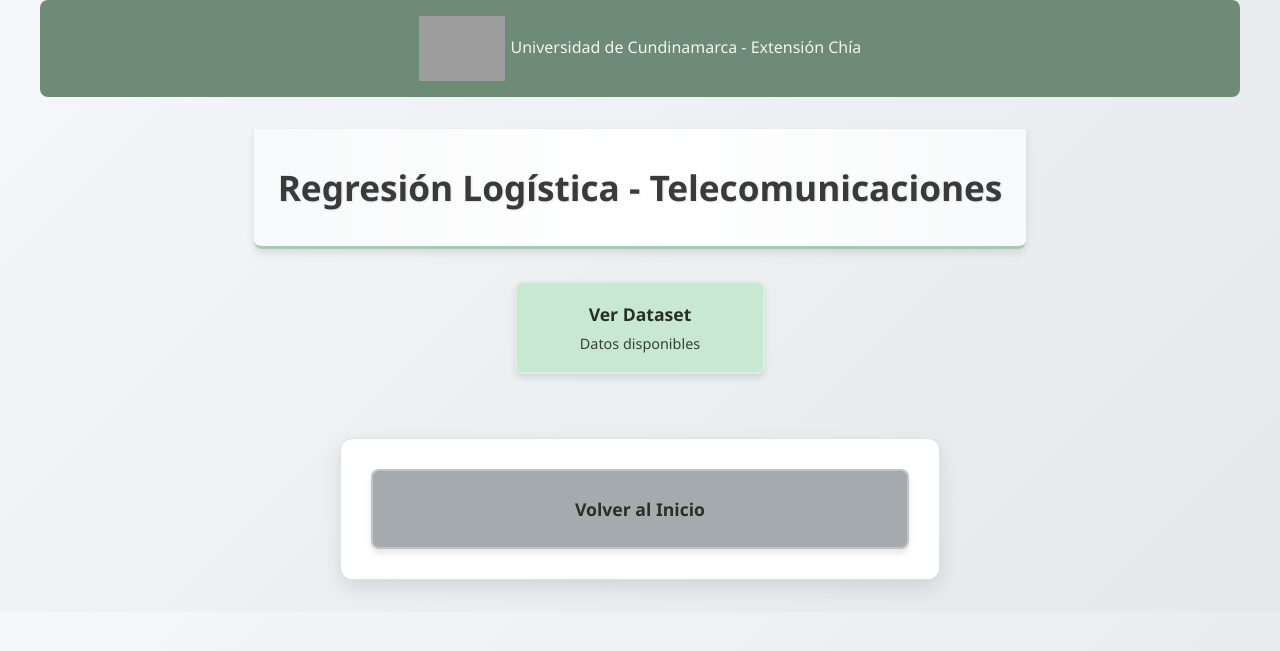
After one commit to LauraBotia117/TeamCanela, a Flask app: page /Supermercado/ in a window 1280 px wide. The commit adds this page. Shown: the top 651 px of the page. Run offline with Flask 3, Linux system fonts and the light colour scheme; parts of the project's set-up code (start-up, migrations or seed data) failed here and were passed over; grey boxes are pictures that could not be loaded.

Commit message:
Prediccion y guardar datos
Codigo con modelo con metricas altas, menu de navegacion y pagina con correcta prediccion y se añaden los datos a un nuevo csv

```diff
--- /dev/null
+++ b/Templates/MenuNavegacionNcc.html
@@ -0,0 +1,225 @@
+<!DOCTYPE html>
+<html lang="es" dir="ltr">
+<head>
+    <meta charset="UTF-8">
+    <meta name="viewport" content="width=device-width, initial-scale=1.0">
+
+    <title>Menú de Telecomunicaciones</title>
+    <style>
+        * {
+            margin: 0px;
+            padding: 0;
+            box-sizing: border-box;
+            font-family: 'Segoe UI', Tahoma, Geneva, Verdana, sans-serif;
+        }
+
+        body {
+            background-color: #070707;
+            line-height: 2.6;
+            padding: 0px;
+            background-image: linear-gradient(135deg, #f5f7fa 0%, #e4e8eb 100%);
+            display: flex;
+            flex-direction: column;
+            align-items: center;
+
+        }
+        .main-container {
+            width: 100%;
+            max-width: 1200px;
+            display: flex;
+            flex-direction: column;
+            align-items: center;
+        }
+
+        h1 {
+            color: #3a3a3a;
+            font-size: 2.2rem;
+            text-shadow: 1px 1px 2px rgba(0,0,0,0.1);
+            padding: 0.8rem 1.5rem;
+            border-bottom: 3px solid #a9c8b2;
+            border-radius: 0 0 8px 8px;
+            text-align: center;
+            display: inline-block;
+            background: linear-gradient(to right, #f8f9fa, #ffffff, #f8f9fa);
+            box-shadow: 0 4px 8px rgba(0,0,0,0.1);
+            position: relative;
+            margin-bottom: 2rem;
+        }
+
+
+        .button-row {
+            display: flex;
+            justify-content: center;
+            flex-wrap: wrap;
+            gap: 1.5rem;
+            width: 100%;
+            max-width: 900px;
+            margin-bottom: 2rem;
+        }
+
+        .button-row button {
+            flex: 1;
+            min-width: 200px;
+            max-width: 250px;
+        }
+
+        .button-container {
+            max-width: 600px;
+            margin: 2rem auto;
+            display: flex;
+            flex-direction: column;
+            gap: 1.5rem;
+            padding: 30px;
+            background-color: white;
+            border-radius: 12px;
+            box-shadow: 0 8px 20px rgba(0, 0, 0, 0.1);
+            border: 1px solid #e0e0e0;
+            width: 100%;
+        }
+
+        button {
+            background: #c8e8d1;
+            color: #283022;
+            border: none;
+            padding: 1.2rem;
+            font-size: 1.1rem;
+            cursor: pointer;
+            border-radius: 8px;
+            transition: all 0.3s ease;
+            box-shadow: 0 4px 6px rgba(0, 0, 0, 0.1);
+            display: flex;
+            flex-direction: column;
+            align-items: center;
+            justify-content: center;
+            min-height: 80px;
+            border: 2px solid rgba(255, 255, 255, 0.3);
+            position: relative;
+            overflow: hidden;
+        }
+
+        button::before {
+            content: '';
+            position: absolute;
+            top: 0;
+            left: 0;
+            width: 100%;
+            height: 100%;
+            background: linear-gradient(45deg,
+                          rgba(255,255,255,0.1) 0%,
+                          rgba(255,255,255,0.3) 50%,
+                          rgba(255,255,255,0.1) 100%);
+            transform: translateX(-100%);
+            transition: transform 0.4s;
+        }
+
+        button:hover {
+            background:#f4fdf6;
+            transform: translateY(-3px);
+            box-shadow: 0 6px 12px rgba(0, 0, 0, 0.15);
+        }
+
+        button:hover::before {
+            transform: translateX(100%);
+        }
+
+        button:active {
+            transform: translateY(1px);
+        }
+
+        button span {
+            display: block;
+            font-size: 0.9rem;
+            margin-top: 0.5rem;
+            opacity: 0.9;
+        }
+
+
+        button.return-btn {
+            background: #a5aaaf;
+            width: 100%;
+            margin-top: 100p;
+            margin-left: 0px;
+        }
+
+        button.return-btn:hover {
+            background: #7fd692;
+
+        }
+
+
+        .university-header {
+            background-color: #6e8b77;
+            color: rgb(243, 243, 243);
+            padding: 1rem;
+            text-align: center;
+            margin-bottom: 2rem;
+            border-radius: 8px;
+
+            width: 100%;
+            max-width: px;margin-top: 0px;
+        }
+
+        .university-header img {
+            height: 65px;
+            margin-right: 1px;
+            vertical-align: middle;
+            border-radius: 0%;
+        }
+
+
+        @media (max-width: 768px) {
+            h1 {
+                font-size: 1.8rem;
+            }
+
+            .button-row {
+                flex-direction: column;
+                align-items: center;
+            }
+
+            .button-row button {
+                width: 100%;
+                max-width: 100%;
+            }
+        }
+    </style>
+</head>
+<body>
+    <div class="main-container">
+        <!-- Header universitario -->
+        <div class="university-header">
+            <img src="https://www.ucundinamarca.edu.co/images/ucundinamarca/escudo-color.png" alt="">
+            <span>Universidad de Cundinamarca - Extensión Chía</span>
+        </div>
+
+        <!-- Título centrado -->
+        <h1>Regresión Logística - Telecomunicaciones</h1>
+
+        <!-- Botones en fila -->
+        <div class="button-row">
+            <button onclick="location.href='/Supermercado/Predecir'">
+                <strong>Ver Dataset</strong>
+                <span>Datos disponibles</span>
+            </button>
+
+          <!-- <button onclick="location.href='/Telecomunicaciones/Predecir'">
+                <strong>Hacer Predicción</strong>
+                <span>Modelo de clasificación</span>
+            </button>
+
+            <button onclick="location.href='/Telecomunicaciones/Resultados'">
+                <strong>Ver Resultados</strong>
+                <span>Métricas y análisis</span>
+            </button>-->
+        </div>
+
+        <!-- Botón de volver (centrado) -->
+        <div class="button-container">
+            <button class="return-btn" onclick="location.href='/'">
+                <strong>Volver al Inicio</strong>
+            </button>
+        </div>
+    </div>
+
+</body>
+</html>
--- a/Templates/inicioflask.html
+++ b/Templates/inicioflask.html
@@ -34,6 +34,7 @@
         <button onclick="location.href='/RegresionLogistica/'">Mapa Mental Regresión Logística / Semana 5</button>
         <button onclick="location.href='/Telecomunicaciones/'">Telecomunicaciones Prediccion / Regresión Logística Semana 6</button>
         <button onclick="location.href='/modelo/'">Modelos Clasificacion /  Semana 7</button>
+        <button onclick="location.href='/Supermercado/'">Modelos Clasificacion /  Semana 8</button>
     </div>
 </body>
 </html>
--- a/app.py
+++ b/app.py
@@ -3,6 +3,7 @@ import sqlite3
 import LineaRegresiones
 import PyRegresion
 import PyLogistica
+from Pyncc import predecir_cliente, guardar_datos_prediccion
 from poblar_db import obtener_modelo_por_id, obtener_modelos, obtener_modelos_detalle
 from PyLogistica import obtener_matriz_confusion, obtener_metricas
 
@@ -97,6 +98,7 @@ def mostrar_resultados():
     accuracy, precision, recall = obtener_metricas()
     return render_template('ResultadosLogistica.html', matriz_confusion=matriz_confusion, accuracy=accuracy, precision=precision, recall=recall)
 
+#SEMANA 7
 @app.route("/modelo/")
 def index():
     modelos = obtener_modelos()
@@ -108,3 +110,23 @@ def modelo(modelo_id):
     modelos = obtener_modelos()
     modelo = obtener_modelo_por_id(modelo_id)
     return render_template("modelo.html", modelo=modelo, modelos=modelos)
+
+#SEMANA 8
+@app.route("/Supermercado/")
+def menusup():
+    return render_template("MenuNavegacionNcc.html")
+
+@app.route("/Supermercado/Predecir", methods=["GET", "POST"])
+def supermerpredecir():
+    prediccion = None
+    if request.method == "POST":
+        frecuencia_visita = float(request.form["frecuencia_visita"])
+        monto_gasto = float(request.form["monto_gasto"])
+        categoria_compra = request.form["categoria_compra"]
+
+        # Llamar a la función para obtener la predicción
+        prediccion = predecir_cliente(frecuencia_visita, monto_gasto, categoria_compra)
+
+        guardar_datos_prediccion(frecuencia_visita, monto_gasto, categoria_compra, prediccion)
+
+    return render_template("PredecirSup.html", prediccion=prediccion)
--- /dev/null
+++ b/nuevos_datos_predicciones.csv
@@ -0,0 +1 @@
+20.0,500000.0,Alimentos,Ocasional
```
Also changed, not shown: Pyncc.py (added, +101 -0 lines), Templates/PredecirSup.html (added, +35 -0 lines), modelos.db, 2 other files.
